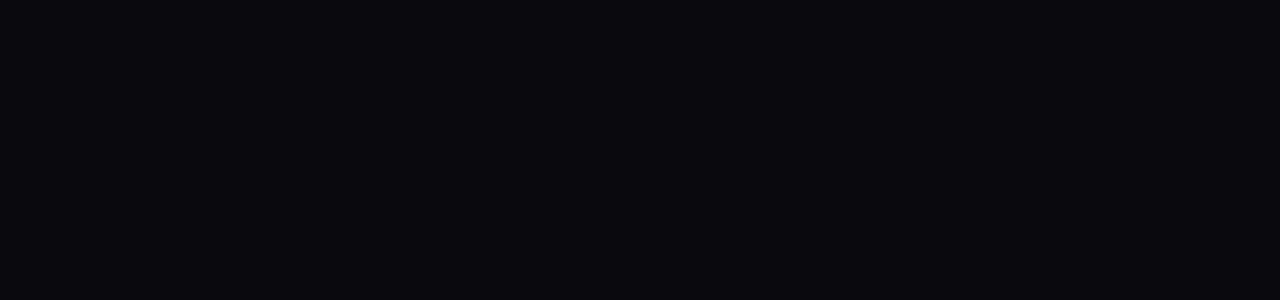
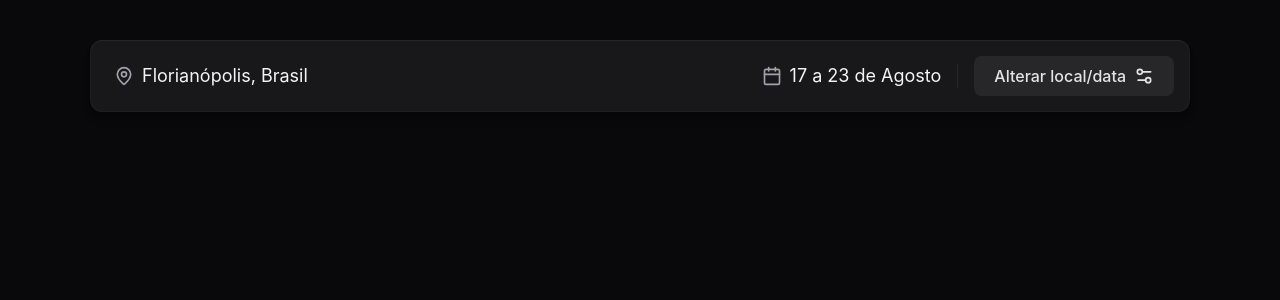
Before and after one commit to israelcruzz/plann.er-frontend, a React (Vite) app: page /trips/1 in a window 1280 px wide. Shown: the top 300 px of the page. Built offline with nearby package versions, Linux system fonts and the light colour scheme.

Commit message:
feat: add header in trip details page

```diff
--- a/src/App.tsx
+++ b/src/App.tsx
@@ -1,5 +1,6 @@
 import { createBrowserRouter, RouterProvider } from "react-router-dom";
 import { CreateTripPage } from "./pages/create-trip";
+import { TripDetails } from "./pages/trip-details";
 
 const router = createBrowserRouter([
   {
@@ -8,7 +9,7 @@
   },
   {
     path: "/trips/:tripId",
-    // element:
+    element: <TripDetails />
   },
 ]);
 
--- /dev/null
+++ b/src/pages/trip-details/index.tsx
@@ -0,0 +1,29 @@
+import { Calendar, MapPin, Settings2 } from "lucide-react";
+import { Button } from "../../components/button";
+
+export function TripDetails() {
+  return (
+    <main className="max-w-[1100px] mx-auto mt-10">
+      <header className="flex justify-between items-center bg-zinc-900 rounded-xl shadow-shape pl-6 pr-4 py-4">
+        <div className="flex items-center gap-2">
+          <MapPin size={24} className="size-5 text-zinc-400" />
+          <span className="text-zinc-100 text-lg">Florianópolis, Brasil</span>
+        </div>
+
+        <div className="flex items-center gap-4">
+          <div className="flex items-center gap-2">
+            <Calendar className="size-5 text-zinc-400" />
+            <span className="text-zinc-100 text-lg">17 a 23 de Agosto</span>
+          </div>
+
+          <div className="bg-zinc-800 w-[1px] h-6"></div>
+
+          <Button variant="secondary">
+            Alterar local/data
+            <Settings2 className="size-5" />
+          </Button>
+        </div>
+      </header>
+    </main>
+  );
+}
```
